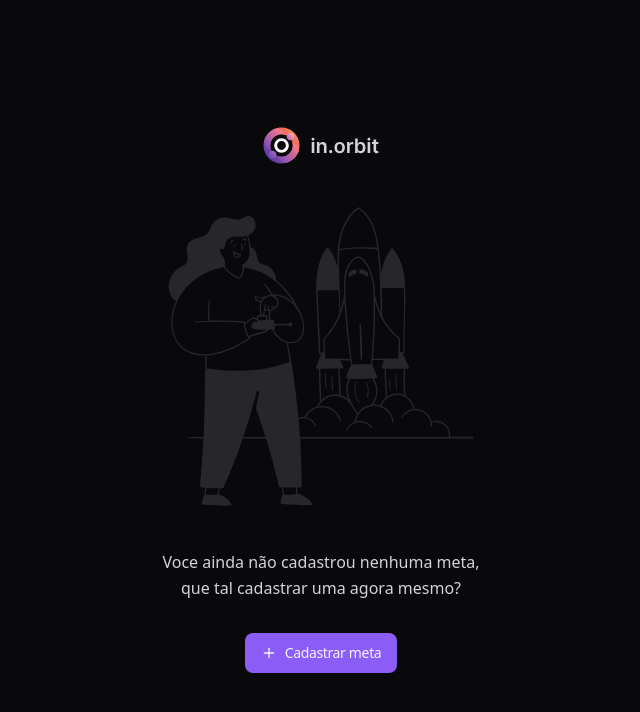
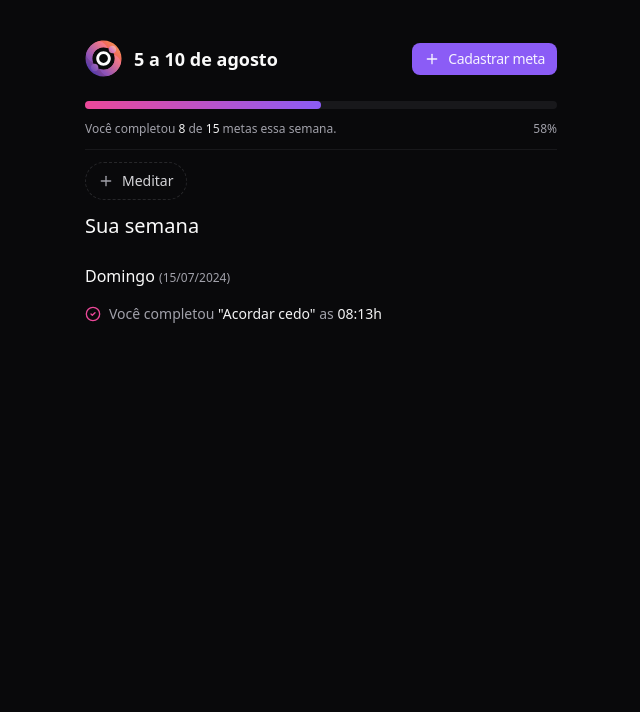
Before and after one commit to BernardoFOFG/nlw-pocket-javascript, a React (Vite) app in the folder web/: page / in a window 1280 px wide. Shown: the top 712 px of the page, without its empty margins (319-959 px from the left). Built offline with nearby package versions, Linux system fonts and the light colour scheme.

Commit message:
feat: new componets

```diff
--- a/web/src/app.tsx
+++ b/web/src/app.tsx
@@ -1,97 +1,14 @@
-import logo from "../src/assets/logo-in-orbit.svg";
-import letsStart from "../src/assets/lets-start-illustration.svg";
-import { Plus, X } from "lucide-react";
-import { Button } from "./components/ui/button";
-import {
-  Dialog,
-  DialogClose,
-  DialogContent,
-  DialogDescription,
-  DialogTitle,
-  DialogTrigger,
-} from "./components/ui/dialog";
-import { Label } from "./components/ui/label";
-import { Input } from "./components/ui/input";
-import {
-  RadioGroup,
-  RadioGroupIndicator,
-  RadioGroupItem,
-} from "./components/ui/radio-group";
-import { desiredWeeklyList } from "./utils";
+import { Dialog } from "./components/ui/dialog";
+import { CreateGoal } from "./components/create-goal";
+import { EmptyGoals } from "./components/empty-goals";
+import { Summary } from "./components/summary";
 
 export const App = () => {
   return (
     <Dialog>
-      <div className="h-screen flex items-center flex-col justify-center gap-8">
-        <img src={logo} alt="in.orbit" />
-        <img src={letsStart} alt="in.orbit" />
-        <p className="text-zinc-300 leading-relaxed max-w-80 text-center">
-          Voce ainda não cadastrou nenhuma meta, que tal cadastrar uma agora
-          mesmo?
-        </p>
-        <DialogTrigger asChild>
-          <Button>
-            <Plus className="size-4" />
-            Cadastrar meta
-          </Button>
-        </DialogTrigger>
-      </div>
-
-      <DialogContent>
-        <div className="flex flex-col gap-6 h-full">
-          <div className="flex flex-col gap-3">
-            <div className="flex items-center justify-between">
-              <DialogTitle>Cadastrar meta</DialogTitle>
-              <DialogClose>
-                <X className="size-5 text-zinc-600" />
-              </DialogClose>
-            </div>
-            <DialogDescription>
-              Adicione atividades que te fazem bem e que você quer continuar
-              praticando toda semana.
-            </DialogDescription>
-          </div>
-
-          <form action="" className="flex flex-col justify-between flex-1">
-            <div className="flex flex-col gap-6">
-              <div className="flex flex-col gap-2">
-                <Label htmlFor="title">Qual é a atividade?</Label>
-                <Input
-                  id="title"
-                  autoFocus
-                  placeholder="Praticar exercícios, meditar e etcs"
-                />
-              </div>
-
-              <div className="flex flex-col gap-2">
-                <Label>Quantas vezes na semana?</Label>
-                <RadioGroup>
-                  {desiredWeeklyList.map((v) => (
-                    <RadioGroupItem value={v.value} key={v.value}>
-                      <RadioGroupIndicator />
-                      <span className="text-zinc-300 text-sm font-meidum leading-none">
-                        {v.value === "7"
-                          ? "Todos os dias na semana"
-                          : `${v.value}x na semana"`}
-                      </span>
-                      <span className="text-lg leading-none">{v.emoji}</span>
-                    </RadioGroupItem>
-                  ))}
-                </RadioGroup>
-              </div>
-            </div>
-
-            <div className="flex items-center gap-3">
-              <DialogClose asChild>
-                <Button type="button" variant="secondary" className="flex-1">
-                  Fechar
-                </Button>
-              </DialogClose>
-              <Button className="flex-1">Salvar</Button>
-            </div>
-          </form>
-        </div>
-      </DialogContent>
+      {/* <EmptyGoals /> */}
+      <Summary />
+      <CreateGoal />
     </Dialog>
   );
 };
--- /dev/null
+++ b/web/src/components/create-goal.tsx
@@ -0,0 +1,77 @@
+import React from "react";
+import {
+  DialogClose,
+  DialogContent,
+  DialogDescription,
+  DialogTitle,
+} from "./ui/dialog";
+import { Label } from "./ui/label";
+import { Input } from "./ui/input";
+import {
+  RadioGroup,
+  RadioGroupIndicator,
+  RadioGroupItem,
+} from "./ui/radio-group";
+import { desiredWeeklyList } from "../utils";
+import { Button } from "./ui/button";
+import { X } from "lucide-react";
+
+export const CreateGoal = () => {
+  return (
+    <DialogContent>
+      <div className="flex flex-col gap-6 h-full">
+        <div className="flex flex-col gap-3">
+          <div className="flex items-center justify-between">
+            <DialogTitle>Cadastrar meta</DialogTitle>
+            <DialogClose>
+              <X className="size-5 text-zinc-600" />
+            </DialogClose>
+          </div>
+          <DialogDescription>
+            Adicione atividades que te fazem bem e que você quer continuar
+            praticando toda semana.
+          </DialogDescription>
+        </div>
+
+        <form action="" className="flex flex-col justify-between flex-1">
+          <div className="flex flex-col gap-6">
+            <div className="flex flex-col gap-2">
+              <Label htmlFor="title">Qual é a atividade?</Label>
+              <Input
+                id="title"
+                autoFocus
+                placeholder="Praticar exercícios, meditar e etcs"
+              />
+            </div>
+
+            <div className="flex flex-col gap-2">
+              <Label>Quantas vezes na semana?</Label>
+              <RadioGroup>
+                {desiredWeeklyList.map((v) => (
+                  <RadioGroupItem value={v.value} key={v.value}>
+                    <RadioGroupIndicator />
+                    <span className="text-zinc-300 text-sm font-meidum leading-none">
+                      {v.value === "7"
+                        ? "Todos os dias na semana"
+                        : `${v.value}x na semana"`}
+                    </span>
+                    <span className="text-lg leading-none">{v.emoji}</span>
+                  </RadioGroupItem>
+                ))}
+              </RadioGroup>
+            </div>
+          </div>
+
+          <div className="flex items-center gap-3">
+            <DialogClose asChild>
+              <Button type="button" variant="secondary" className="flex-1">
+                Fechar
+              </Button>
+            </DialogClose>
+            <Button className="flex-1">Salvar</Button>
+          </div>
+        </form>
+      </div>
+    </DialogContent>
+  );
+};
--- /dev/null
+++ b/web/src/components/empty-goals.tsx
@@ -0,0 +1,24 @@
+import logo from "../assets/logo-in-orbit.svg";
+import letsStart from "../assets/lets-start-illustration.svg";
+import { DialogTrigger } from "./ui/dialog";
+import { Button } from "./ui/button";
+import { Plus } from "lucide-react";
+
+export const EmptyGoals = () => {
+  return (
+    <div className="h-screen flex items-center flex-col justify-center gap-8">
+      <img src={logo} alt="in.orbit" />
+      <img src={letsStart} alt="in.orbit" />
+      <p className="text-zinc-300 leading-relaxed max-w-80 text-center">
+        Voce ainda não cadastrou nenhuma meta, que tal cadastrar uma agora
+        mesmo?
+      </p>
+      <DialogTrigger asChild>
+        <Button>
+          <Plus className="size-4" />
+          Cadastrar meta
+        </Button>
+      </DialogTrigger>
+    </div>
+  );
+};
--- /dev/null
+++ b/web/src/components/summary.tsx
@@ -0,0 +1,74 @@
+import { CheckCircle2, Plus } from "lucide-react";
+import { Button } from "./ui/button";
+import { DialogTrigger } from "./ui/dialog";
+import logo from "../assets/logo-in-orbit-single.svg";
+import { Progress, ProgressIndicator } from "./ui/progress-bar";
+import { Separator } from "./ui/separator";
+import { OutlineButton } from "./ui/outline-button";
+
+export const Summary = () => {
+  return (
+    <div className="py-10 max-w-lg px-5 mx-auto flex flex-col gap-6">
+      <div className="flex items-center justify-between">
+        <div className="flex items-center gap-3">
+          <img src={logo} alt="in.orbit" />
+          <span className="text-lg font-semibold"> 5 a 10 de agosto</span>
+        </div>
+
+        <DialogTrigger asChild>
+          <Button size="sm">
+            <Plus className="size-4" />
+            Cadastrar meta
+          </Button>
+        </DialogTrigger>
+      </div>
+
+      <div className="flex flex-col gap-3">
+        <Progress max={15} value={8}>
+          <ProgressIndicator style={{ width: "50%" }} />
+        </Progress>
+
+        <div className="flex items-center justify-between text-xs text-zinc-400">
+          <span>
+            Você completou <span className="text-zinc-100">8</span> de{" "}
+            <span className="text-zinc-100">15</span> metas essa semana.
+          </span>
+
+          <span>58%</span>
+        </div>
+
+        <Separator />
+
+        <div className="flex flex-wrap gap-3">
+          <OutlineButton>
+            <Plus className="size-4 text-zinc-400" />
+            Meditar
+          </OutlineButton>
+        </div>
+
+        <div className="flex flex-col gap-6">
+          <h2 className="text-xl font-medium">Sua semana</h2>
+
+          <div className="flex flex-col gap-4">
+            <h3 className="font-medium">
+              Domingo{" "}
+              <span className="text-xs text-zinc-400">(15/07/2024)</span>
+            </h3>
+
+            <ul className="flex flex-col gap-3">
+              <li className="flex items-center gap-2">
+                <CheckCircle2 className="size-4 text-pink-500" />
+
+                <span className="text-sm text-zinc-400">
+                  Você completou{" "}
+                  <span className="text-zinc-100">"Acordar cedo"</span> as{" "}
+                  <span className="text-zinc-100">08:13h</span>
+                </span>
+              </li>
+            </ul>
+          </div>
+        </div>
+      </div>
+    </div>
+  );
+};
```
Also changed, not shown: web/src/assets/logo-in-orbit-single.svg (added).
